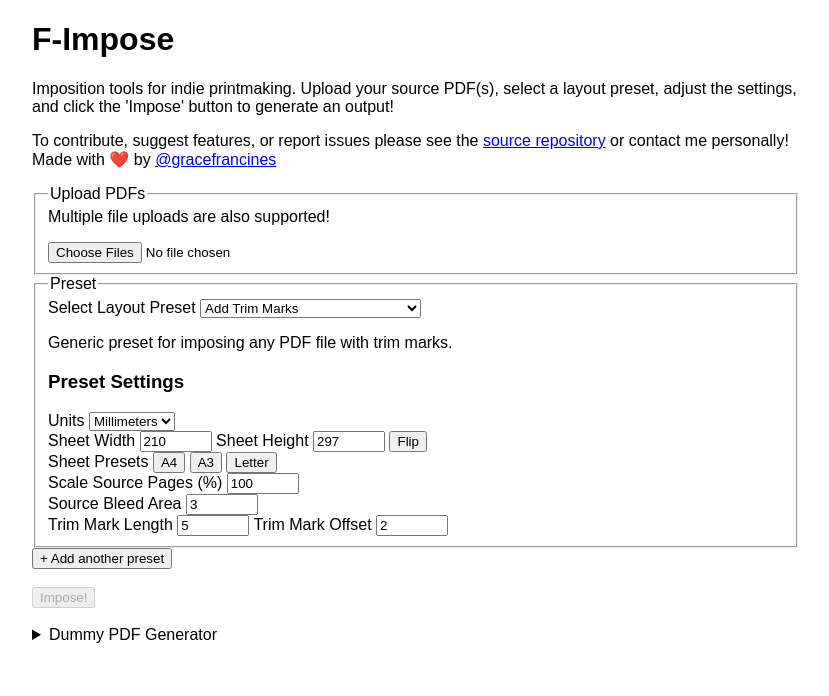
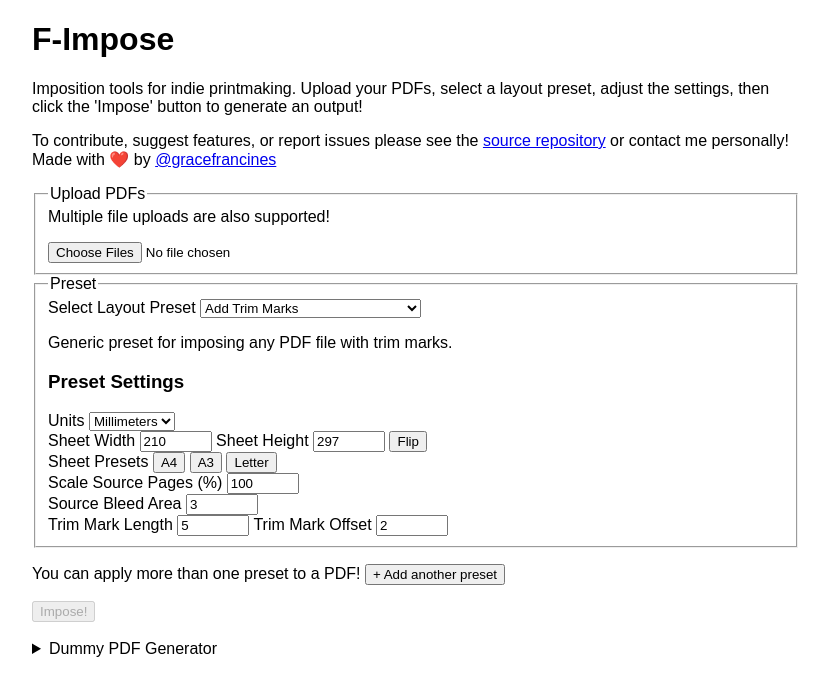
Before and after one commit to gfrancine/f-impose, a React (Vite) app: page / in a window 1280 px wide. Shown: the top 696 px of the page, without its empty margins (224-1053 px from the left). Built offline with nearby package versions, Linux system fonts and the light colour scheme.

Commit message:
vanity: add preset chaining helper text + minor UI changes

```diff
--- a/src/components/App.css
+++ b/src/components/App.css
@@ -12,6 +12,9 @@
 .app fieldset > p:nth-child(2) {
   margin-block-start: 0;
 }
+.app fieldset > p:last-child {
+  margin-block-end: 0;
+}
 
 @media screen and (max-width: 560px) {
   .app fieldset label {
--- a/src/components/App.tsx
+++ b/src/components/App.tsx
@@ -79,9 +79,9 @@ function App() {
     <div className="app">
       <h1>F-Impose</h1>
       <p>
-        Imposition tools for indie printmaking. Upload your source PDF(s),
-        select a layout preset, adjust the settings, and click the 'Impose'
-        button to generate an output!
+        Imposition tools for indie printmaking. Upload your PDFs, select a
+        layout preset, adjust the settings, then click the 'Impose' button to
+        generate an output!
       </p>
       <p>
         To contribute, suggest features, or report issues please see the{" "}
@@ -117,14 +117,10 @@ function App() {
           onDelete={i > 0 ? () => deletePresetStep(i) : undefined}
         />
       ))}
-      {/* <fieldset>
-        <legend>Chain Presets</legend>
-        <p>You can apply more than one preset to a PDF!</p> */}
-      <div>
+      <p>
+        You can apply more than one preset to a PDF!{" "}
         <button onClick={addPresetStep}>+ Add another preset</button>
-      </div>
-      {/* </fieldset> */}
-      <br />
+      </p>
       <button onClick={impose} disabled={inputFiles.length === 0}>
         Impose!
       </button>
```
